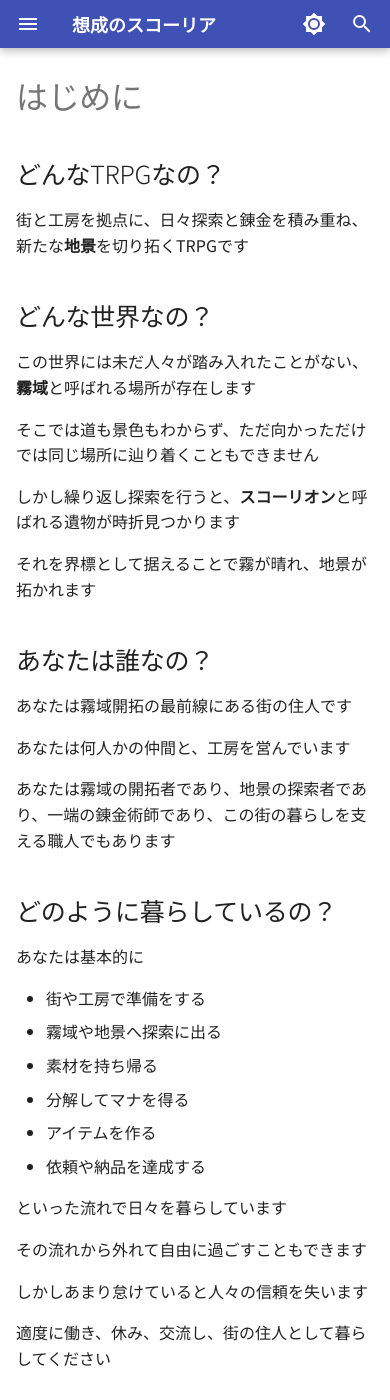
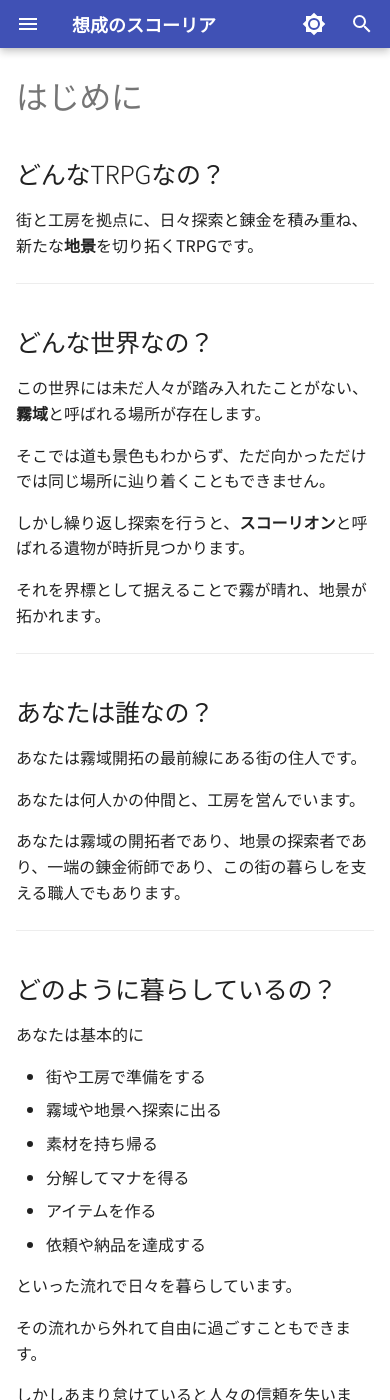
Before and after one commit to yonpachi/ScholiaOfEidopoiesis, an MkDocs documentation site: the page built from docs/about.md, in a window 390 px wide and 1400 px high. Built offline with MkDocs 1.6.1 and Material for MkDocs 9.7.7, drawn with Linux system fonts in a browser that asks for light colours; some of the changed text lies outside the part shown.

Commit message:
change : docs-balance

```diff
--- a/docs/about.md
+++ b/docs/about.md
@@ -1,24 +1,30 @@
 ## どんなTRPGなの？
 
-街と工房を拠点に、日々探索と錬金を積み重ね、新たな**地景**を切り拓くTRPGです
+街と工房を拠点に、日々探索と錬金を積み重ね、新たな**地景**を切り拓くTRPGです。
+
+---
 
 ## どんな世界なの？
 
-この世界には未だ人々が踏み入れたことがない、**霧域**と呼ばれる場所が存在します
+この世界には未だ人々が踏み入れたことがない、**霧域**と呼ばれる場所が存在します。
 
-そこでは道も景色もわからず、ただ向かっただけでは同じ場所に辿り着くこともできません
+そこでは道も景色もわからず、ただ向かっただけでは同じ場所に辿り着くこともできません。
 
-しかし繰り返し探索を行うと、**スコーリオン**と呼ばれる遺物が時折見つかります
+しかし繰り返し探索を行うと、**スコーリオン**と呼ばれる遺物が時折見つかります。
 
-それを界標として据えることで霧が晴れ、地景が拓かれます
+それを界標として据えることで霧が晴れ、地景が拓かれます。
+
+---
 
 ## あなたは誰なの？
 
-あなたは霧域開拓の最前線にある街の住人です
+あなたは霧域開拓の最前線にある街の住人です。
 
-あなたは何人かの仲間と、工房を営んでいます
+あなたは何人かの仲間と、工房を営んでいます。
 
-あなたは霧域の開拓者であり、地景の探索者であり、一端の錬金術師であり、この街の暮らしを支える職人でもあります
+あなたは霧域の開拓者であり、地景の探索者であり、一端の錬金術師であり、この街の暮らしを支える職人でもあります。
+
+---
 
 ## どのように暮らしているの？
 
@@ -31,13 +37,15 @@
 - アイテムを作る
 - 依頼や納品を達成する
 
-といった流れで日々を暮らしています
+といった流れで日々を暮らしています。
 
-その流れから外れて自由に過ごすこともできます
+その流れから外れて自由に過ごすこともできます。
 
-しかしあまり怠けていると人々の信頼を失います
+しかしあまり怠けていると人々の信頼を失います。
 
-適度に働き、休み、交流し、街の住人として暮らしてください
+適度に働き、休み、交流し、街の住人として暮らしてください。
+
+---
 
 ## どうすればいいの？
 
@@ -49,4 +57,6 @@
 
 人々と仲良く楽しく生きていてもいいですし
 
-世界の真理を探求してもいいです
+世界の真理を探求してもいいです。
+
+---
--- a/docs/ancestry.md
+++ b/docs/ancestry.md
@@ -152,3 +168,5 @@
 
 - **タイミング**: 自身に印記が付与される時
 - **効果**: 付与される印記の強度を ±1 してもよい
+
+---
--- /dev/null
+++ b/docs/balance.md
@@ -0,0 +1,83 @@
+ルール、データ作成時の基準として確定したものを順に記載していく
+
+---
+
+## 前提：ダイスルール(1,2)
+
+| 属性 | ダイス | 反応条件 | 反応効果                                    |
+| ---- | ------ | -------- | ------------------------------------------- |
+| 火   | d4     | 3以上    | **延焼** — 自身を4にし、d4を1個追加して振る |
+| 土   | d6     | 6        | **変動** — 他ダイス1個を循環±1または±2      |
+| 風   | d8     | 8        | **旋回** — 他ダイス1個を半回転              |
+| 水   | d20    | 20       | **流転** — 他ダイス1個を振り直す            |
+| 闇   | d10    | 10       | **覚醒** — 他ダイス1個を裏返す              |
+| 光   | d12    | 12       | **昇華** — 他ダイス1個を最大値にする        |
+
+現行の設定で、基本４ダイス間は大体強さが揃っていて、4ダイス＜闇＜光となっている
+
+土が序盤弱め、後半強めとなっているが、特徴として許容
+
+ここらへんはダイスシステムから自ずと決まった値なので、前提として据える
+
+<img src="../data/part1.png" alt="part1" width="50%"><img src="../data/part2.png" alt="part1" width="50%">
+
+---
+
+## 種族の判定時効果(4)
+
+上記のダイスシステムを前提に、各種族の判定時の特殊効果を作成
+
+各種族につき１つの効果(ホムンクルスは３つ)をそれぞれ限界貢献度から算出し、ある程度の強さの整合性を取った
+
+使用ダイス数が７個ぐらいで大体の強さが同じぐらいになるようになった
+
+ホムンクルスと半霊が他と比べて、ダイス数が小さい時に弱く、多い時に強くなっているが、種族特徴として許容する
+
+ホムンクルスについては、３つの能力の使用率が極端に分かれず、総合値も強くなりすぎないように調整
+
+<img src="../data/part4-1.png" alt="part4-1" width="50%"><img src="../data/part4-2.png" alt="part4-2" width="50%">
+
+---
+
+## １マナ辺りの効果量(5)
+
+ダイスシステム、判定時能力を元に、それぞれのダイス個数での期待値、上振れ値を算出した
+
+基本的に判定は錬金でのみ行われる想定なので、ここでのダイスの期待値がそのまま品質、アイテムの効果値に相関する
+
+現行のシステムだと大体１ダイス増えるごとに大体5.5上昇するので、それを前提としたゲームバランスにする必要がある
+
+<div class="balance-side-by-side">
+
+<div class="balance-side-by-side__chart">
+<img src="../data/part5.png" alt="Part5">
+
+上昇幅は avg(N) − avg(N−1)。N=1〜9の平均は+5.51。
+
+</div>
+
+<div class="balance-side-by-side__table">
+
+<table>
+<thead>
+<tr><th>マナ数 N</th><th>期待値 (avg)</th><th>p90</th><th>p99</th><th>期待値の上昇幅</th></tr>
+</thead>
+<tbody>
+<tr><td>0</td><td>6.60</td><td>10</td><td>12</td><td>—</td></tr>
+<tr><td>1</td><td>11.80</td><td>18</td><td>28</td><td>+5.20</td></tr>
+<tr><td>2</td><td>17.18</td><td>25</td><td>39</td><td>+5.38</td></tr>
+<tr><td>3</td><td>22.71</td><td>33</td><td>49</td><td>+5.53</td></tr>
+<tr><td>4</td><td>28.20</td><td>41</td><td>57</td><td>+5.49</td></tr>
+<tr><td>5</td><td>33.69</td><td>48</td><td>66</td><td>+5.49</td></tr>
+<tr><td>6</td><td>39.22</td><td>55</td><td>74</td><td>+5.53</td></tr>
+<tr><td>7</td><td>44.73</td><td>63</td><td>81</td><td>+5.51</td></tr>
+<tr><td>8</td><td>50.25</td><td>70</td><td>89</td><td>+5.52</td></tr>
+<tr><td>9</td><td>55.82</td><td>76</td><td>97</td><td>+5.57</td></tr>
+</tbody>
+</table>
+
+</div>
+
+</div>
+
+---
--- a/docs/stylesheets/extra.css
+++ b/docs/stylesheets/extra.css
@@ -5,3 +5,47 @@
 .md-main__inner {
   margin-top: 0.3333333rem; /* デフォルト 1.5rem → 好みで調整 */
 }
+
+.md-grid {
+  max-width: 1600px;
+}
+
+.balance-side-by-side {
+  display: flex;
+  flex-direction: row;
+  flex-wrap: nowrap;
+  gap: 1.5rem;
+  align-items: center;
+  margin: 1rem 0;
+}
+
+.balance-side-by-side__table {
+  flex: 0 0 auto;
+}
+
+.balance-side-by-side__chart {
+  flex: 1 1 auto;
+  min-width: 0;
+}
+
+/* Material の table { width: 100% } を上書き */
+.md-typeset .balance-side-by-side table {
+  display: table;
+  width: auto;
+  margin: 0;
+}
+
+.md-typeset .balance-side-by-side__chart img {
+  display: block;
+  width: 100%;
+  max-width: 36rem;
+  height: auto;
+  margin: 0;
+}
+
+@media (max-width: 960px) {
+  .balance-side-by-side {
+    flex-direction: column;
+    flex-wrap: wrap;
+  }
+}
--- a/mkdocs.yml
+++ b/mkdocs.yml
@@ -53,9 +53,16 @@ nav:
       - セッションの流れ: session.md
       - 判定: checks.md
       - 種族: ancestry.md
+      - 探索: exploration.md
+  - 作成中メモ:
+      - バランス調整: balance.md
 
 extra:
   generator: false
 
 extra_css:
   - stylesheets/extra.css
+
+plugins:
+  - search # plugins を書くと search が消えるので明示が必要
+  - glightbox
```
Also changed, not shown: other parts of docs/ancestry.md (+19 -3 lines), docs/checks.md (+11 -8 lines), docs/exploration.md (added, +160 -0 lines), docs/session.md (+6 -18 lines), docs/data/part1.png (added), docs/data/part2.png (added), docs/data/part4-1.png (added), docs/data/part4-2.png (added), docs/data/part5.png (added), 3 other files.
